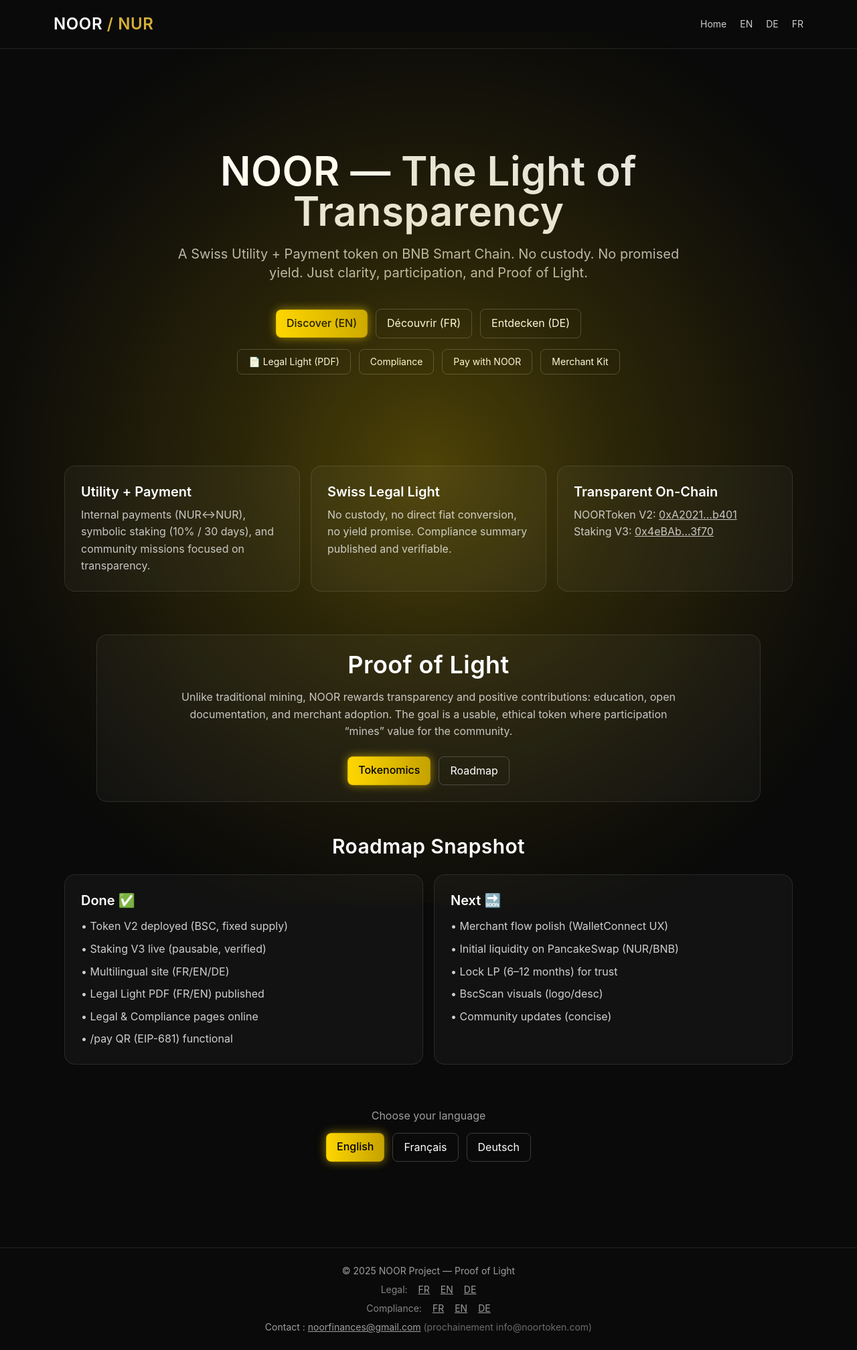
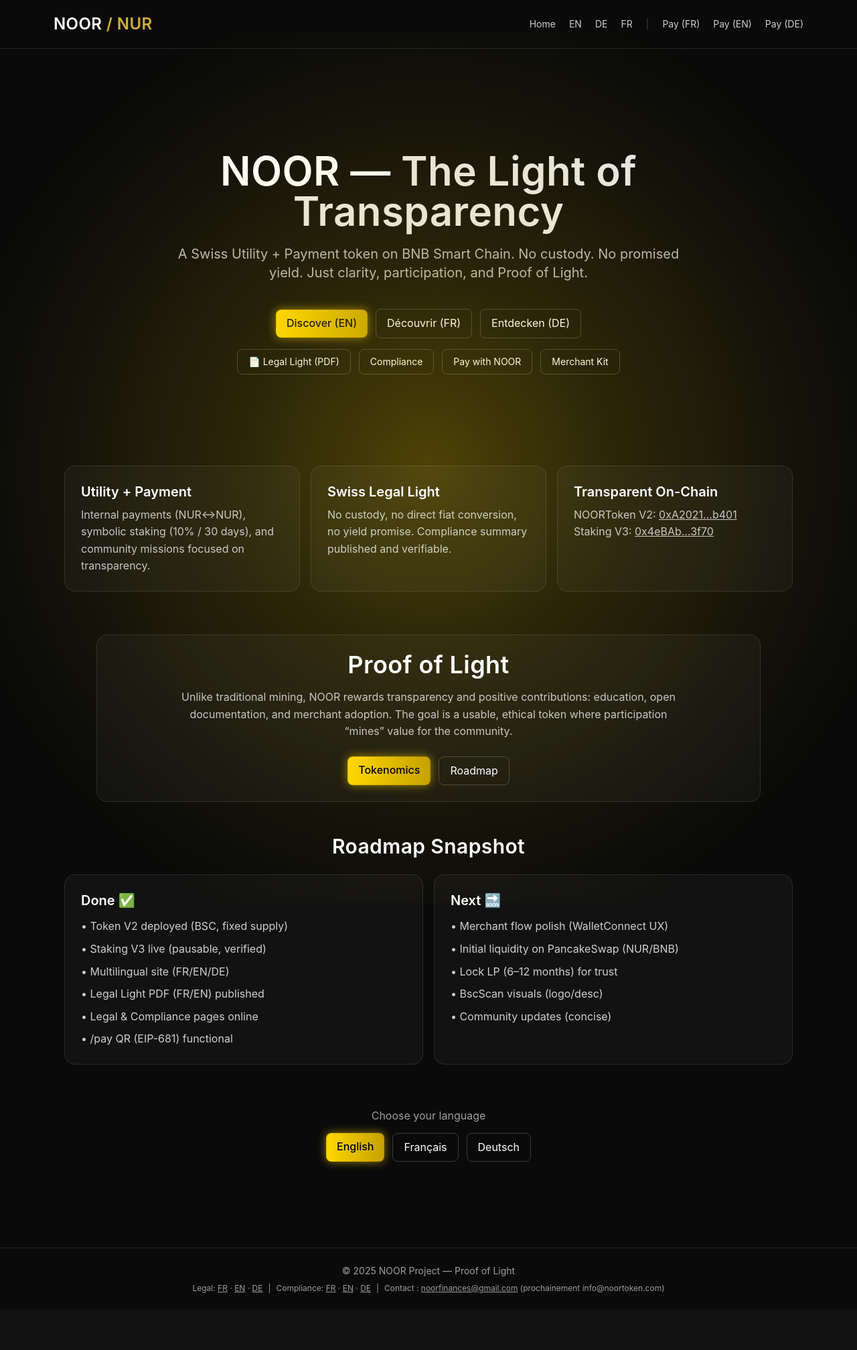
Before and after one commit to noorfinances-eng/noor-pages, a Next.js app: page / in a window 1280 px wide. Shown: the whole page at 67% size. After the commit the page ends 1955 px from the top, so only its background shows below. Built offline with nearby package versions, Linux system fonts and the light colour scheme.

Commit message:
Update _app.js

```diff
--- a/pages/_app.js
+++ b/pages/_app.js
@@ -1,96 +1,46 @@
 // pages/_app.js
-import { useEffect } from "react";
-import { useRouter } from "next/router";
-import Head from "next/head";
 import "../styles/globals.css";
 
 export default function MyApp({ Component, pageProps }) {
-  const router = useRouter();
-
-  useEffect(() => {
-    // Pages où l’on NE veut PAS d’halos ni de faisceaux
-    const noBeamPaths = [
-      "/legal", "/legal-en", "/legal-de",
-      "/compliance", "/compliance-en", "/compliance-de",
-      "/pay", "/merchant"
-    ];
-
-    const pathname = router.pathname;
-
-    const shouldDisableBeams =
-      noBeamPaths.includes(pathname) ||
-      noBeamPaths.some(p => pathname === p || pathname.startsWith(p + "/"));
-
-    if (shouldDisableBeams) {
-      document.body.classList.add("no-beam");
-    } else {
-      document.body.classList.remove("no-beam");
-    }
-
-    return () => {
-      document.body.classList.remove("no-beam");
-    };
-  }, [router.pathname]);
-
   return (
-    <>
-      <Head>
-        <title>NOOR / NUR — Proof of Light</title>
-        <meta
-          name="description"
-          content="NOOR (NUR) — Swiss Utility + Payment Token on BNB Smart Chain. Proof of Light: transparency, trust, participation."
-        />
-        <link rel="icon" href="/favicon.ico" />
-      </Head>
-
     <div className="min-h-screen bg-night text-white font-sans">
-        {/* HEADER */}
       <header className="border-b border-white/10">
-          <div className="max-w-6xl mx-auto px-4 py-5 flex justify-between items-center">
-            <h1 className="text-2xl font-semibold tracking-wide">
+        <div className="max-w-6xl mx-auto px-4 py-5 flex flex-col gap-3 md:flex-row md:items-center md:justify-between">
+          <h1 className="text-2xl font-semibold">
             NOOR <span className="text-gold">/ NUR</span>
           </h1>
-            <nav className="flex gap-5 text-sm text-white/80">
+
+          <nav className="flex flex-wrap items-center gap-5 text-sm text-white/80">
+            {/* Lang pages */}
             <a href="/">Home</a>
             <a href="/en">EN</a>
             <a href="/de">DE</a>
             <a href="/fr">FR</a>
+
+            <span className="opacity-30">|</span>
+
+            {/* Pay pages */}
+            <a href="/pay" className="hover:text-gold">Pay (FR)</a>
+            <a href="/pay-en" className="hover:text-gold">Pay (EN)</a>
+            <a href="/pay-de" className="hover:text-gold">Pay (DE)</a>
           </nav>
         </div>
       </header>
 
-        {/* MAIN */}
       <main className="max-w-6xl mx-auto px-4 py-10">
         <Component {...pageProps} />
       </main>
 
-        {/* FOOTER */}
-        <footer className="mt-10 border-t border-white/10 py-6 text-center text-sm text-white/60 space-y-2">
-          <p>© 2025 NOOR Project — Proof of Light</p>
-
-          <div className="flex justify-center gap-4">
-            <span className="text-white/50">Legal:</span>
-            <a href="/legal" className="underline hover:text-white">FR</a>
-            <a href="/legal-en" className="underline hover:text-white">EN</a>
-            <a href="/legal-de" className="underline hover:text-white">DE</a>
+      <footer className="mt-10 border-t border-white/10 py-6 text-center text-sm text-white/60">
+        © 2025 NOOR Project — Proof of Light
+        <div className="mt-2 text-xs">
+          Legal: <a href="/legal-fr" className="underline hover:text-gold">FR</a> · <a href="/legal-en" className="underline hover:text-gold">EN</a> · <a href="/legal-de" className="underline hover:text-gold">DE</a>
+          <span className="mx-2">|</span>
+          Compliance: <a href="/compliance-fr" className="underline hover:text-gold">FR</a> · <a href="/compliance-en" className="underline hover:text-gold">EN</a> · <a href="/compliance-de" className="underline hover:text-gold">DE</a>
+          <span className="mx-2">|</span>
+          Contact : <a href="mailto:noorfinances@gmail.com" className="underline hover:text-gold">noorfinances@gmail.com</a> (prochainement info@noortoken.com)
         </div>
-
-          <div className="flex justify-center gap-4">
-            <span className="text-white/50">Compliance:</span>
-            <a href="/compliance" className="underline hover:text-white">FR</a>
-            <a href="/compliance-en" className="underline hover:text-white">EN</a>
-            <a href="/compliance-de" className="underline hover:text-white">DE</a>
-          </div>
-
-          <p>
-            Contact :
-            <a href="mailto:noorfinances@gmail.com" className="underline hover:text-white ml-1">
-              noorfinances@gmail.com
-            </a>
-            <span className="text-white/40"> (prochainement info@noortoken.com)</span>
-          </p>
       </footer>
     </div>
-    </>
   );
 }
```
Lines whose indentation alone changed are shown as unchanged.
